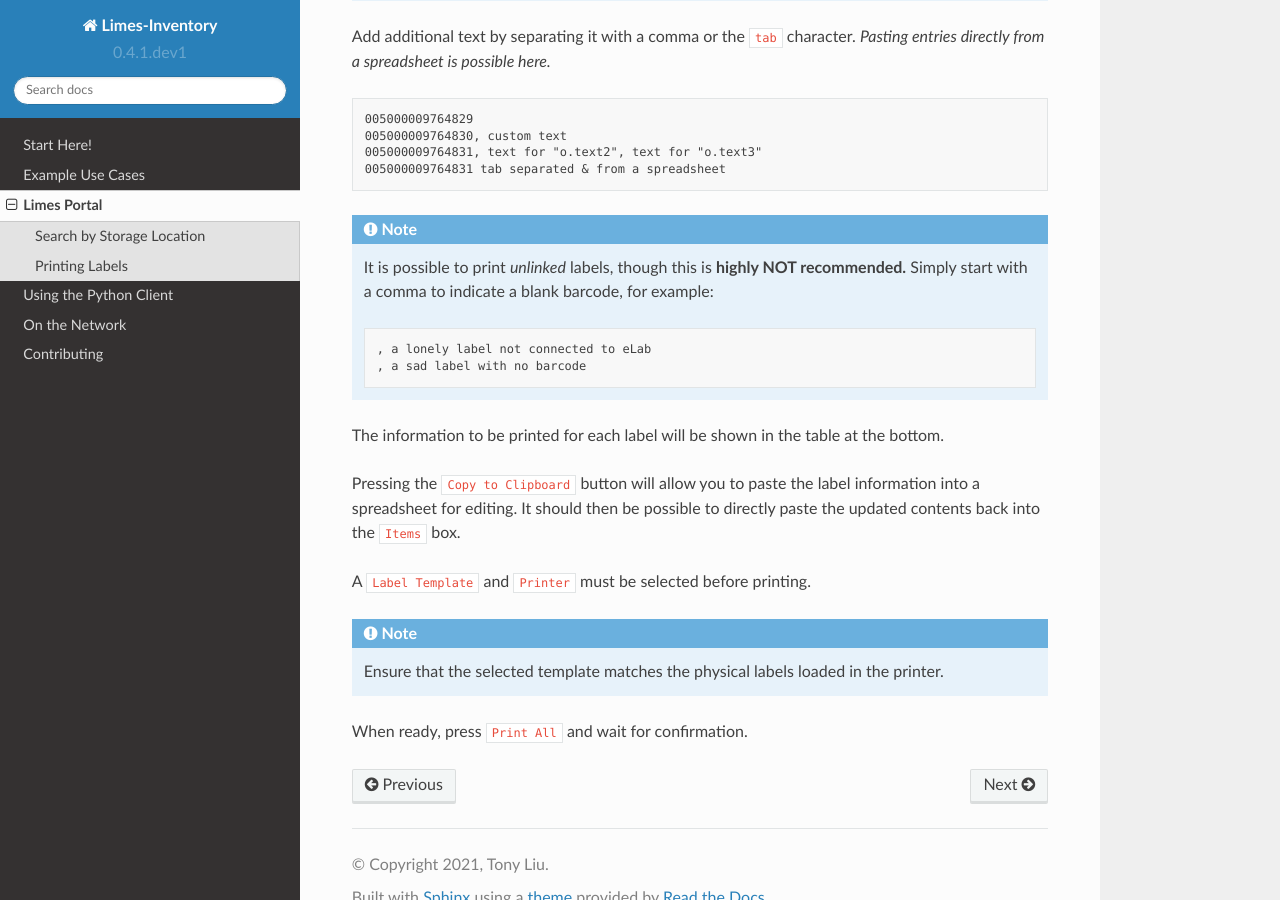
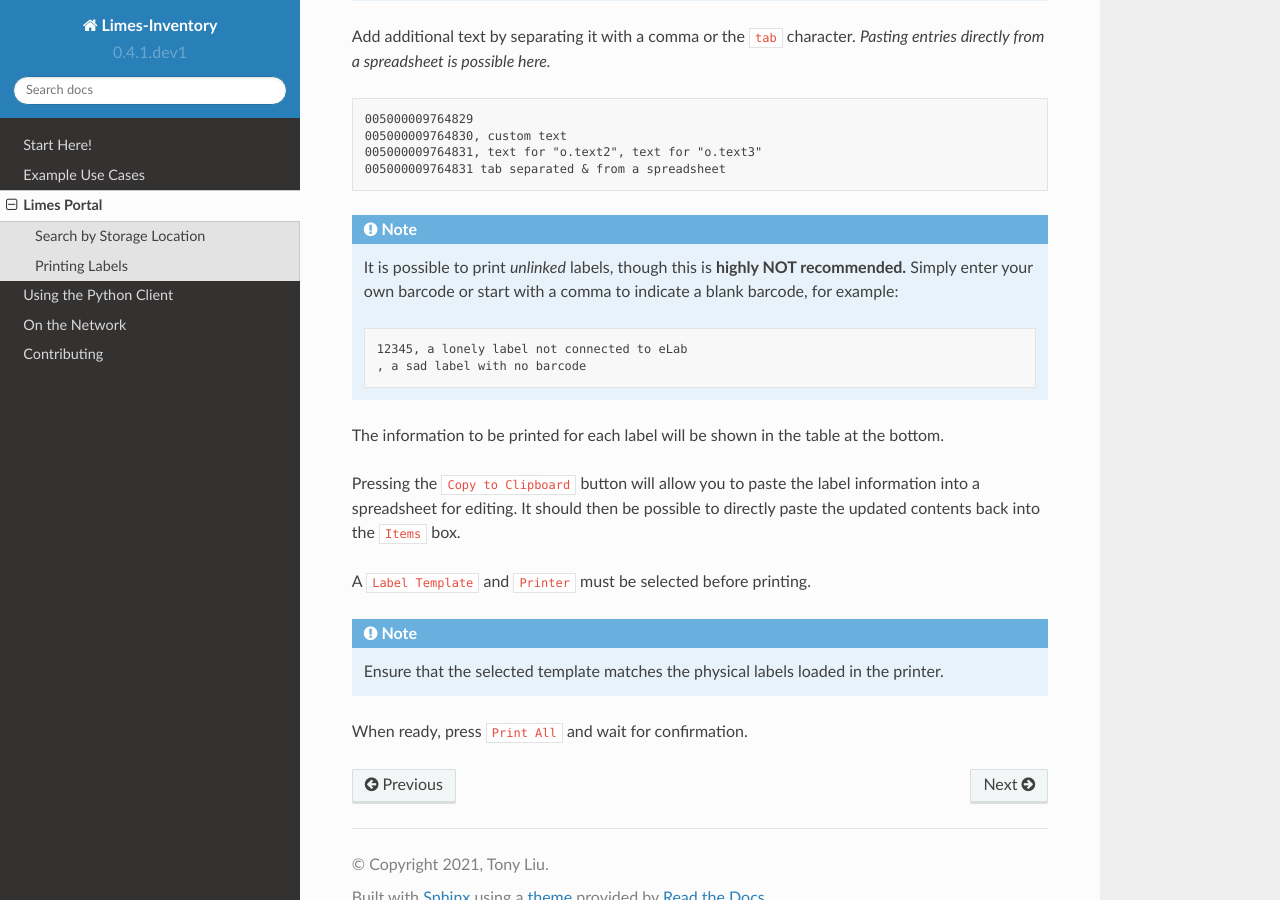
Before and after one commit to Tony-xy-Liu/Limes-docs, a Sphinx documentation site: the page built from docs/source/portal.rst, in a window 1280 px wide and 900 px high, scrolled down 1689 px. Built offline with Sphinx 7.4.7 and the Read the Docs theme 2.0.0, drawn with Linux system fonts in a browser that asks for light colours.

Commit message:
unlinked barcode fix

```diff
--- a/docs/source/portal.rst
+++ b/docs/source/portal.rst
@@ -89,11 +89,11 @@ directly from a spreadsheet is possible here.*
 .. Note::
 
     It is possible to print *unlinked* labels, though this is **highly NOT recommended.**
-    Simply start with a comma to indicate a blank barcode, for example:
+    Simply enter your own barcode or start with a comma to indicate a blank barcode, for example:
 
     .. code-block:: none
 
-        , a lonely label not connected to eLab
+        12345, a lonely label not connected to eLab
         , a sad label with no barcode
 
 The information to be printed for each label will be shown in the table at the bottom.
```
